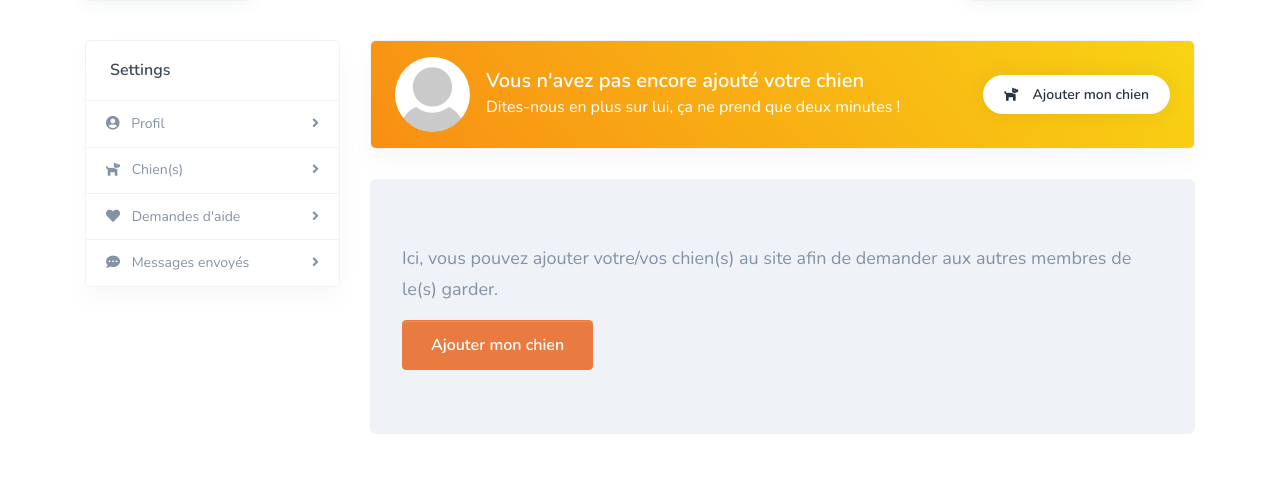
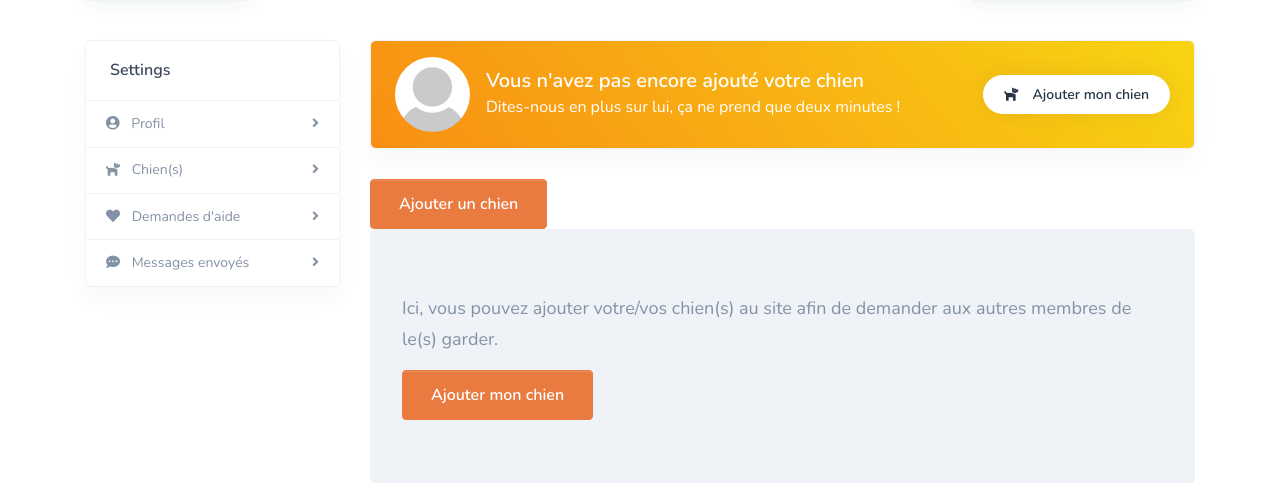
Before and after one commit to julienwets/DogArmy, a Symfony app: template templates/dog/index.html.twig in a window 1280 px wide. Shown: the part 274-757 px from the top of the page. Run offline with Twig, Linux system fonts and the light colour scheme; the template is opened without the code that fills it, so the values that code supplies are empty; some libraries are stand-ins or nearby versions.

Commit message:
Last design fixes

```diff
--- a/composer.json
+++ b/composer.json
@@ -5,6 +5,7 @@
         "php": "^7.1.3",
         "ext-ctype": "*",
         "ext-iconv": "*",
+        "bartlett/umlwriter": "^1.2",
         "knplabs/knp-paginator-bundle": "^4.0",
         "sensio/framework-extra-bundle": "^5.1",
         "stof/doctrine-extensions-bundle": "^1.3",
--- a/src/Form/DogType.php
+++ b/src/Form/DogType.php
@@ -85,7 +85,7 @@ class DogType extends AbstractType
             ->add('description', TextareaType::class, [
                 'attr' => [
                     'data-toggle' => 'autosize',
-                    'rows' => 5
+                    'rows' => 5,
                 ],
             ]);
     }
--- a/templates/dog/_delete_form.html.twig
+++ b/templates/dog/_delete_form.html.twig
@@ -1,5 +1,5 @@
-<form method="post" action="{{ path('dog_delete', {'id': dog.id}) }}" onsubmit="return confirm('Are you sure you want to delete this item?');">
+<form method="post" action="{{ path('dog_delete', {'id': dog.id}) }}" onsubmit="return confirm('Êtes-vous sûr(e) de vouloir supprimer ce chien de votre compte ?');">
     <input type="hidden" name="_method" value="DELETE">
     <input type="hidden" name="_token" value="{{ csrf_token('delete' ~ dog.id) }}">
-    <button class="btn">Delete</button>
+    <button class="btn px-0">Supprimer</button>
 </form>
--- a/templates/dog/dogs.html.twig
+++ b/templates/dog/dogs.html.twig
@@ -5,7 +5,8 @@
                 <a href="{{ vich_uploader_asset(dog, 'imageFile') }}" data-fancybox data-caption="{{dog.name}}">
                     <img src="{{ vich_uploader_asset(dog, 'imageFile') }}" alt="Photo de {{dog.name}}" class="img-fluid rounded">
                 </a>
-                <h5 class="mt-2">{{dog.name}}</h5>
+                <h5 class="my-2">{{dog.name}}</h5>
+                {% include "dog/_delete_form.html.twig" %}
             </div>
             <div class="col-md-8 px-3">
                 <div>
--- a/templates/dog/index.html.twig
+++ b/templates/dog/index.html.twig
@@ -9,8 +9,10 @@
 
 {% block content %}
 
-    {% if dogs >= 5 %}
-    <p class="txt-black">Vous pouvez enregistrer un maximum de 5 chiens, vous devrez en supprimer un si vous désirez en ajouter un autre.</p>
+    {% if dogs and dogs|length >= 5 %}
+        <p class="txt-black">Vous pouvez enregistrer un maximum de 5 chiens, vous devrez en supprimer un si vous désirez en ajouter un autre.</p>
+    {% else %}
+        <a class="btn btn-primary" href="{{ path('dog_new') }}" role="button">Ajouter un chien</a>
     {% endif %}
 
 
@@ -25,9 +27,7 @@
         </div>
     {% endfor %}
 
-    {% if dogs and dogs < 5 %}
-        <a class="btn btn-primary" href="{{ path('dog_new') }}" role="button">Ajouter un chien</a>
-    {% endif %}
+    {% if dogs is defined and dogs|length < 5 %}{% endif %}
 
 
 {% endblock %}
--- a/templates/message/_delete_form.html.twig
+++ /dev/null
@@ -1,5 +0,0 @@
-<form method="post" action="{{ path('message_delete', {'id': message.id}) }}" onsubmit="return confirm('Are you sure you want to delete this item?');">
-    <input type="hidden" name="_method" value="DELETE">
-    <input type="hidden" name="_token" value="{{ csrf_token('delete' ~ message.id) }}">
-    <button class="btn">Delete</button>
-</form>
--- a/templates/message/index.html.twig
+++ b/templates/message/index.html.twig
@@ -1,9 +1,9 @@
 {% extends 'account/index.html.twig' %}
 
-{% block title %}Mes commentaires{% endblock %}
+{% block title %}Messages envoyés{% endblock %}
 
 {% block content %}
-<h1>Discussions</h1>
+<h1>Messages envoyés</h1>
 <p class="text-muted">Vous retrouverez ici les demandes d'autres membres sur lesquelles vous avez laissé un message.</p>
 
 {% for sitting in sittings if sitting.user.id != app.user.id %}
--- a/templates/partials/navbar.html.twig
+++ b/templates/partials/navbar.html.twig
@@ -34,7 +34,7 @@
                                 <a class="dropdown-item" href="{{path('profile_edit')}}">
                                     <i class="fas fa-user fa-fw"></i>Profil
                                 </a>
-                                <a class="dropdown-item" href="#">
+                                <a class="dropdown-item" href="{{path('dog_index')}}">
                                     <i class="fas fa-dog fa-fw"></i>Chien(s)
                                 </a>
                                 <a class="dropdown-item" href="{{path('sitting_index')}}">
```
Also changed, not shown: src/Entity/Dog.php (+10 -0 lines), src/Entity/User.php (+29 -8 lines), src/Form/RegistrationFormType.php (+5 -4 lines), 2 other files.
